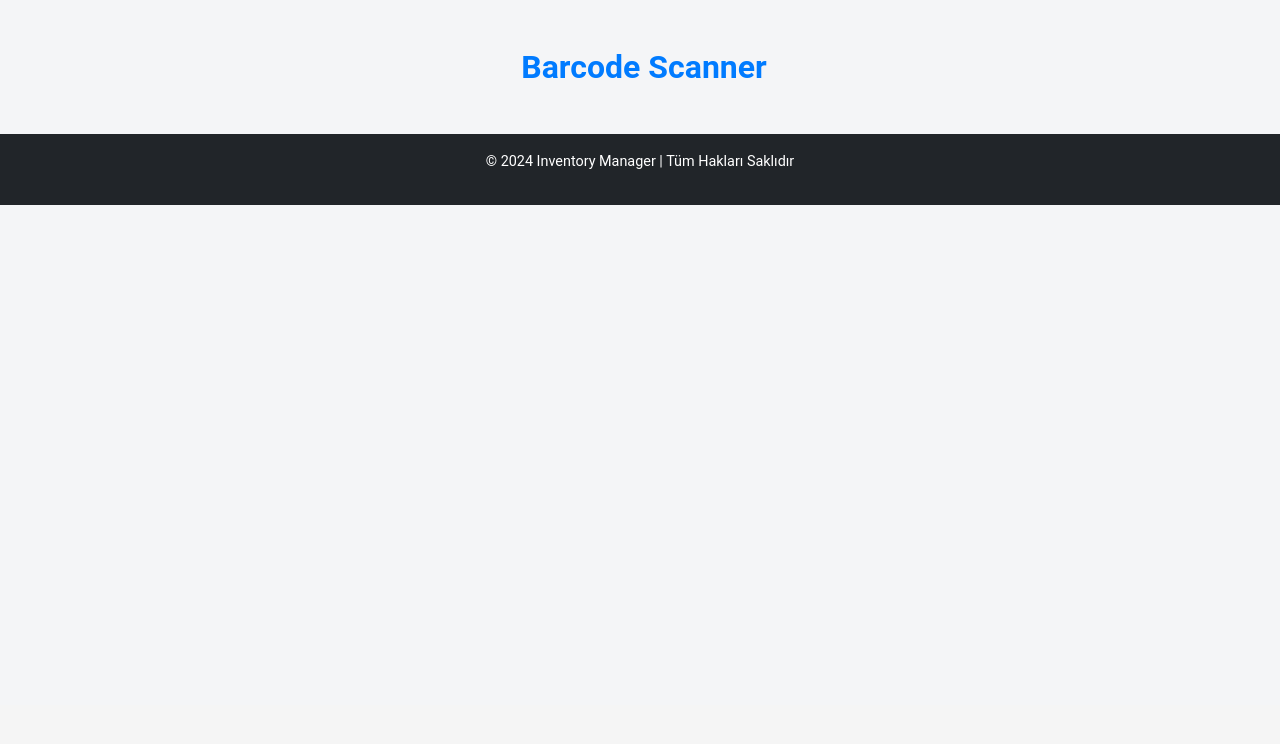
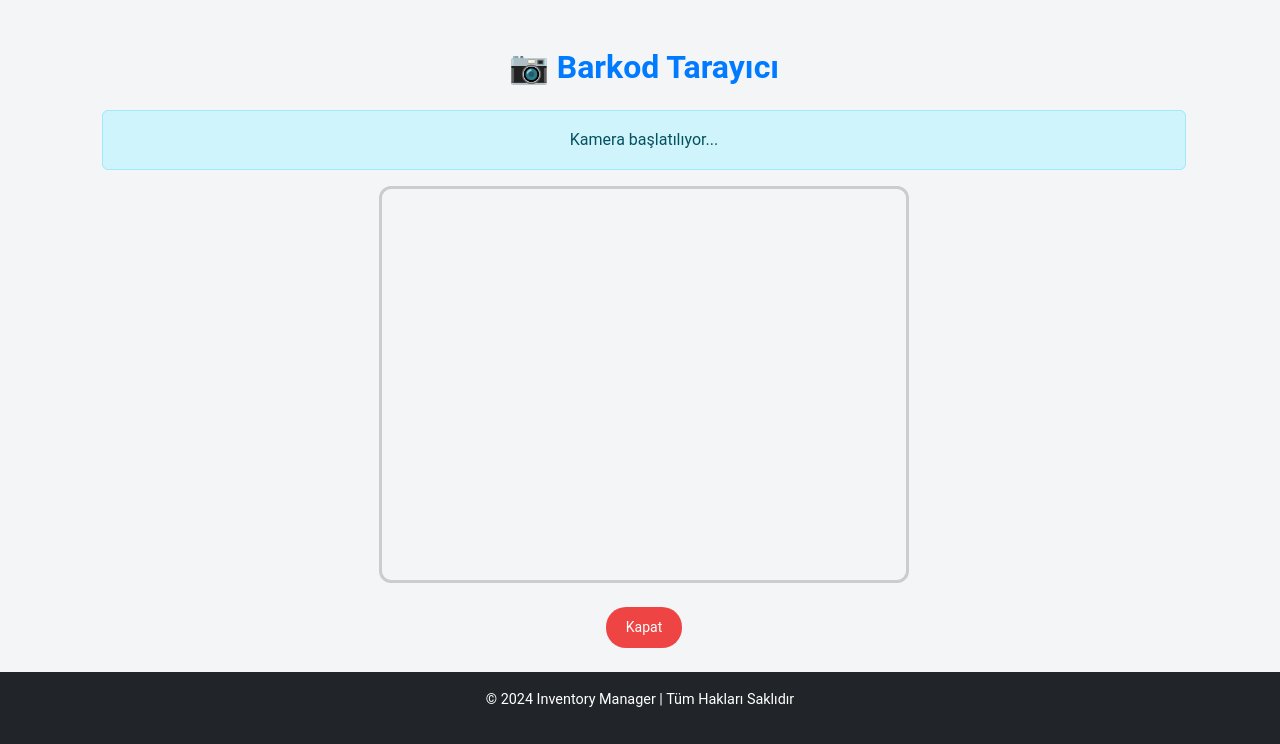
Before and after one commit to MertalpTasdelen/yeninesilevim, a Django app: page /camera/ in a window 1280 px wide. Shown: the part 95-839 px from the top of the page. Before the commit the page ends 300 px from the top, so only its background shows below. Run offline with Django 5.2, Linux system fonts and the light colour scheme; some libraries are stand-ins or nearby versions.

Commit message:
Add barcode scanner with live camera feed with purchase barcode.

```diff
--- a/inventory_manager/inventory/forms.py
+++ b/inventory_manager/inventory/forms.py
@@ -4,10 +4,11 @@ from .models import Product
 class ProductForm(forms.ModelForm):
     class Meta:
         model = Product
-        fields = ['name', 'barcode', 'purchase_price', 'selling_price', 'commution', 'stock', 'image_url']
+        fields = ['name', 'barcode', 'purchase_barcode', 'purchase_price', 'selling_price', 'commution', 'stock', 'image_url']
         widgets = {
             'name': forms.TextInput(attrs={'class': 'form-control', 'placeholder': 'Ürün adını girin'}),
             'barcode': forms.TextInput(attrs={'class': 'form-control', 'placeholder': 'Barkodu girin'}),
+            'purchase_barcode': forms.TextInput(attrs={'class': 'form-control', 'placeholder': 'Alış barkodunu girin'}),
             'purchase_price': forms.NumberInput(attrs={'class': 'form-control', 'placeholder': 'Alış fiyatını girin'}),
             'selling_price': forms.NumberInput(attrs={'class': 'form-control', 'placeholder': 'Satış fiyatını girin'}),
             'commution': forms.NumberInput(attrs={'class': 'form-control', 'placeholder': 'Komisyonu girin'}),
@@ -17,6 +18,7 @@ class ProductForm(forms.ModelForm):
         labels = {
             'name': 'Ürün Adı',
             'barcode': 'Barkod',
+            'purchase_barcode': 'Alış Barkodu',
             'purchase_price': 'Alış Fiyatı',
             'selling_price': 'Satış Fiyatı',
             'commution': 'Komisyon',
--- a/inventory_manager/inventory/templates/inventory/camera_view.html
+++ b/inventory_manager/inventory/templates/inventory/camera_view.html
@@ -1,52 +1,84 @@
 {% extends 'base.html' %}
+{% load static %}
 
 {% block content %}
-<div class="container mt-5">
-    <h2 class="mb-4 text-center">Barcode Scanner</h2>
+<div class="container mt-5 text-center">
+    <h2 class="mb-4 fw-bold">📷 Barkod Tarayıcı</h2>
+
+    <div class="alert alert-info" role="alert" id="statusMessage">
+        Kameraya erişim izni vermeniz gerekiyor.
+    </div>
+
     <div class="row justify-content-center">
         <div class="col-12 col-md-8 col-lg-6">
-            <!-- The element where the camera feed will be rendered -->
-            <div id="barcode-reader" style="width: 100%; height: auto;"></div>
+            <div id="barcode-reader"
+                 style="width: 100%; aspect-ratio: 4 / 3; border: 3px solid #ccc; border-radius: 12px; overflow: hidden;">
             </div>
         </div>
     </div>
 
-<!-- Include QuaggaJS from CDN -->
+    <div class="mt-4">
+        <button id="retryButton" class="btn btn-outline-secondary d-none">🔄 Yeniden Dene</button>
+        <button id="closeButton" class="btn btn-danger">Kapat</button>
+    </div>
+</div>
+
+<!-- QuaggaJS -->
 <script src="https://cdnjs.cloudflare.com/ajax/libs/quagga/0.12.1/quagga.min.js" defer></script>
 
 <script>
-// Initialize the barcode scanner when the DOM is ready
-document.addEventListener('DOMContentLoaded', function () {
-    // Callback when a barcode is successfully detected
-    function onDetected(result) {
-        const code = result.codeResult.code;
-        console.log(`Barcode detected: ${code}`, result);
+document.addEventListener("DOMContentLoaded", function () {
+    const statusMsg = document.getElementById("statusMessage");
+    const retryBtn = document.getElementById("retryButton");
+    const closeBtn = document.getElementById("closeButton");
 
-        // Stop the scanner to avoid multiple detections
-        Quagga.stop();
+    // URL parametresinden hedef field'ı al (örneğin ?field=purchase_barcode)
+    const urlParams = new URLSearchParams(window.location.search);
+    const targetField = urlParams.get("field") || "purchase_barcode";
 
-        // Redirect to the product list with the scanned query
-        window.location.href = `{% url 'product_list' %}?q=${encodeURIComponent(code)}`;
+    function updateStatus(message, type = "info") {
+        statusMsg.className = `alert alert-${type}`;
+        statusMsg.textContent = message;
     }
 
-    // Configure and start the QuaggaJS scanner
+    function sendResultToParent(code) {
+        try {
+            window.opener.postMessage({ type: "barcode_scanned", value: code, field: targetField }, "*");
+            updateStatus(`Barkod okundu: ${code}`, "success");
+
+            // Birkaç saniye sonra otomatik kapanma
+            setTimeout(() => window.close(), 1500);
+        } catch (e) {
+            console.error("Mesaj gönderilemedi:", e);
+            updateStatus("Barkod başarıyla okundu ama form penceresine gönderilemedi.", "warning");
+        }
+    }
+
+    function initScanner() {
+        if (!navigator.mediaDevices || !navigator.mediaDevices.getUserMedia) {
+            updateStatus("Kamera erişimi tarayıcınızda desteklenmiyor.", "danger");
+            return;
+        }
+
+        updateStatus("Kamera başlatılıyor...");
+
         Quagga.init({
             inputStream: {
                 name: "Live",
                 type: "LiveStream",
-            target: document.getElementById('barcode-reader'),
+                target: document.getElementById("barcode-reader"),
                 constraints: {
-                facingMode: "environment"
+                    facingMode: "environment",
+                    width: { ideal: 1280 },
+                    height: { ideal: 720 }
                 }
             },
             decoder: {
-            // Support common 1D barcode formats
                 readers: [
                     "code_128_reader",
                     "ean_reader",
                     "ean_8_reader",
                     "code_39_reader",
-                "code_39_vin_reader",
                     "codabar_reader",
                     "upc_reader",
                     "upc_e_reader",
@@ -58,16 +90,37 @@ document.addEventListener('DOMContentLoaded', function () {
             locate: true
         }, function (err) {
             if (err) {
-            console.error("Failed to initialize barcode scanner: ", err);
+                console.error("Quagga init error:", err);
+                updateStatus("Kamera başlatılamadı. Lütfen izin verdiğinizden emin olun.", "danger");
+                retryBtn.classList.remove("d-none");
                 return;
             }
-
-        // Start the scanner
+            updateStatus("Kamera aktif. Barkodu okutun...");
             Quagga.start();
         });
 
-    // Listen for successful detections
-    Quagga.onDetected(onDetected);
+        Quagga.onDetected(result => {
+            const code = result?.codeResult?.code;
+            if (code) {
+                Quagga.stop();
+                updateStatus(`Barkod okundu: ${code}`, "success");
+                sendResultToParent(code);
+            }
+        });
+    }
+
+    retryBtn.addEventListener("click", () => {
+        retryBtn.classList.add("d-none");
+        initScanner();
+    });
+
+    closeBtn.addEventListener("click", () => {
+        Quagga.stop();
+        window.close();
+    });
+
+    // Sayfa yüklenince tarayıcıyı başlat
+    initScanner();
 });
 </script>
 {% endblock %}
```
Also changed, not shown: inventory_manager/inventory/models.py (+8 -0 lines), inventory_manager/inventory/templates/inventory/product_form.html (+63 -1 lines). Lines whose indentation alone changed are shown as unchanged.
